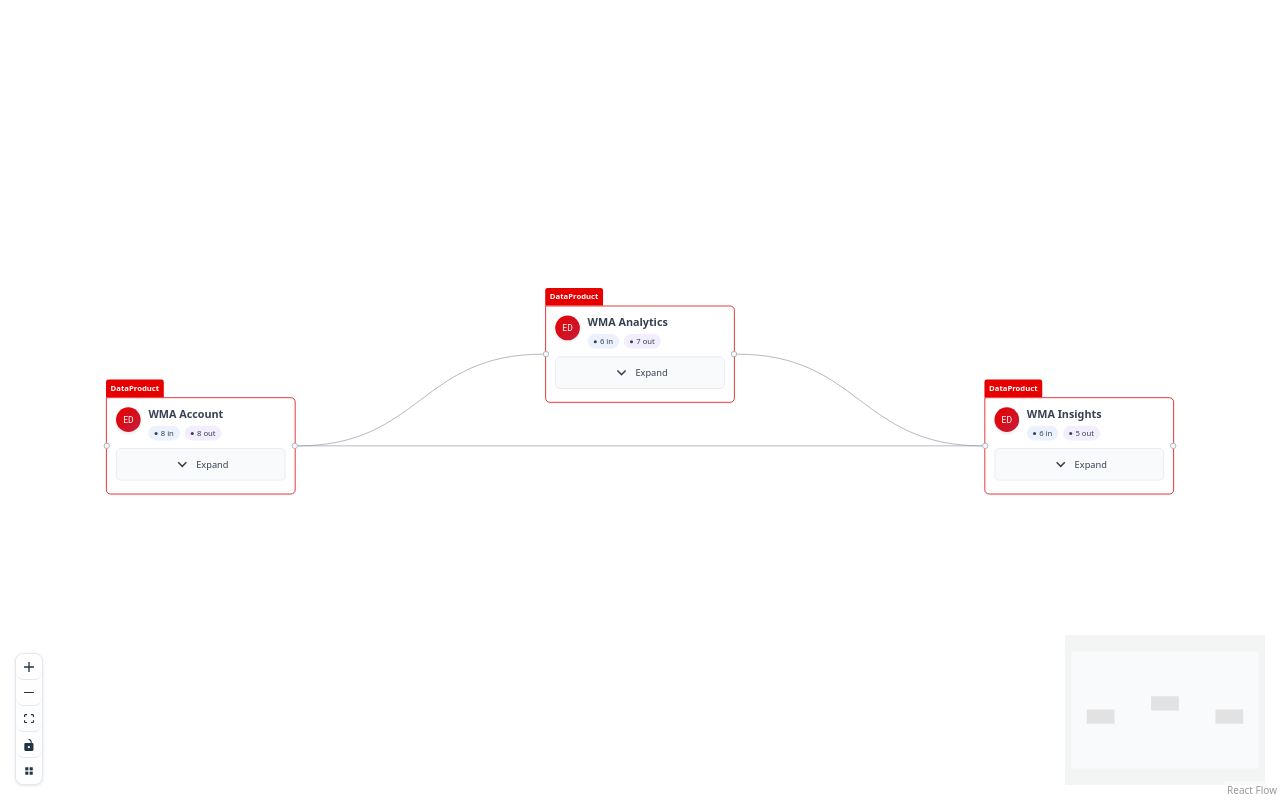
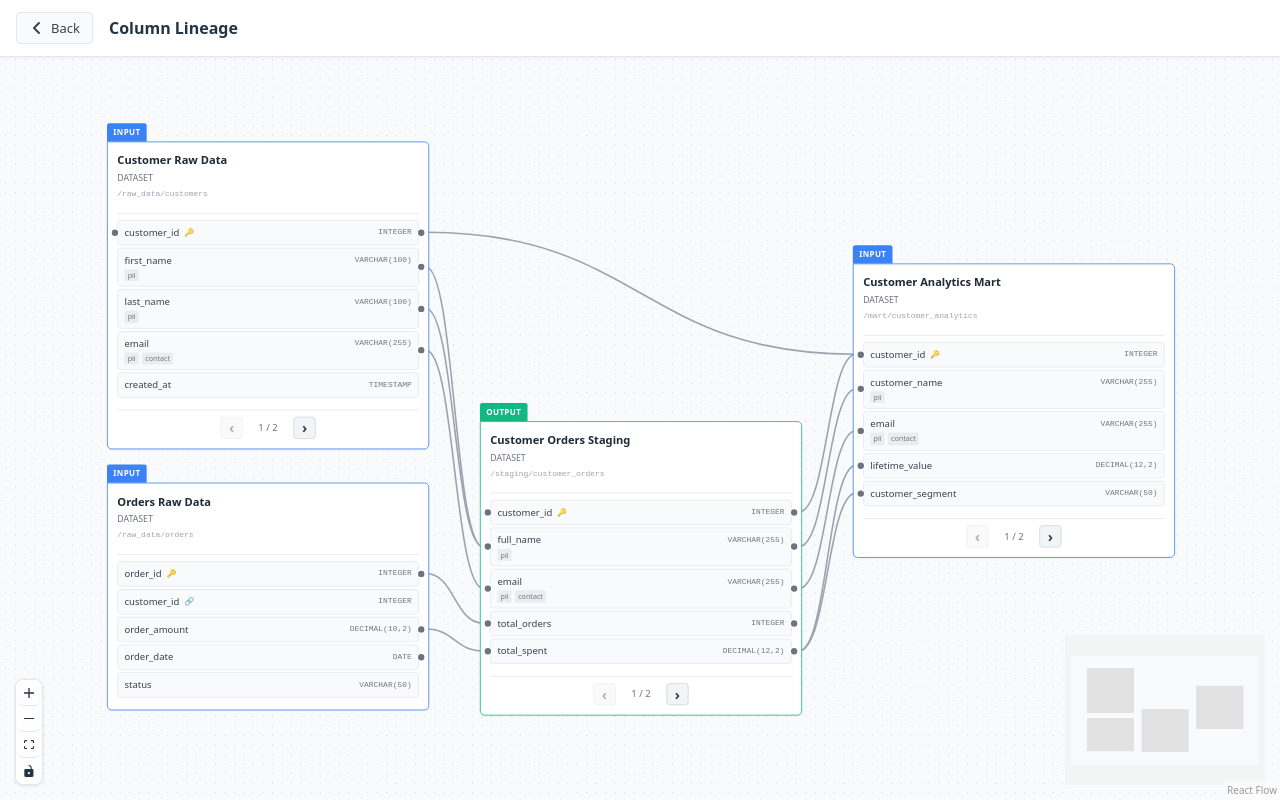
Before and after one commit to daneuchar/lineage-poc, a React (Vite) app: page / in a window 1280 px wide. Built offline with nearby package versions, Linux system fonts and the light colour scheme; the HTML template or start-up script is replaced by a standard one.

Commit message:
feat: enhance DatasetNode with pagination and error handling; update App view mode

```diff
--- a/src/App.tsx
+++ b/src/App.tsx
@@ -6,7 +6,7 @@ import './styles/index.css';
 import type { ViewMode } from './types';
 
 function App() {
-  const [viewMode, setViewMode] = useState<ViewMode>('port');
+  const [viewMode, setViewMode] = useState<ViewMode>('column');
   const [selectedPortForColumns, setSelectedPortForColumns] = useState<string | null>(null);
 
   const handleViewColumnLineage = (portId: string) => {
--- a/src/components/ColumnLineageCanvas.tsx
+++ b/src/components/ColumnLineageCanvas.tsx
@@ -134,6 +134,20 @@ function ColumnLineageCanvas({ onBack }: ColumnLineageCanvasProps) {
     },
   }));
 
+  const onError = useCallback((code: string, message: string) => {
+    // Suppress error #008 (handle not found) during pagination
+    // This can happen temporarily while React Flow processes handle updates
+    if (code === "008") {
+      console.debug(
+        "Handle temporarily unavailable during pagination:",
+        message
+      );
+      return;
+    }
+    // Log other errors normally
+    console.error(`React Flow Error ${code}:`, message);
+  }, []);
+
   if (loading) {
     return (
       <div className="column-lineage-container">
@@ -206,6 +220,7 @@ function ColumnLineageCanvas({ onBack }: ColumnLineageCanvasProps) {
           onNodesChange={onNodesChange}
           onEdgesChange={onEdgesChange}
           nodeTypes={nodeTypes}
+          onError={onError}
           defaultEdgeOptions={{
             type: 'default',
             animated: false,
--- a/src/components/DatasetNode.tsx
+++ b/src/components/DatasetNode.tsx
@@ -1,4 +1,6 @@
-import { Handle, Position } from '@xyflow/react';
+import { useState, useEffect, useRef, useCallback } from 'react';
+import { Handle, Position, NodeResizer } from '@xyflow/react';
+import type { NodeProps } from '@xyflow/react';
 import type { ColumnLineageColumn } from '../types';
 import '../styles/dataset-node.css';
 
@@ -16,8 +18,92 @@ export interface DatasetNodeData extends Record<string, unknown> {
   lineageColumns?: Set<string>;
 }
 
-export const DatasetNode = ({ data }: { data: DatasetNodeData }) => (
-  <div className="dataset-node">
+// Constants for height calculations
+const COLUMN_ITEM_HEIGHT = 40; // Approximate height of each column item including margins
+const HEADER_HEIGHT = 80; // Dataset header + tag height
+const PAGINATION_HEIGHT = 50; // Pagination controls height
+const MIN_COLUMNS_TO_SHOW = 5;
+const DEFAULT_COLUMNS_PER_PAGE = 5;
+
+// Calculate minimum height needed to show MIN_COLUMNS_TO_SHOW columns
+const MIN_NODE_HEIGHT = HEADER_HEIGHT + (MIN_COLUMNS_TO_SHOW * COLUMN_ITEM_HEIGHT) + PAGINATION_HEIGHT;
+
+export const DatasetNode = ({ data, selected }: NodeProps<DatasetNodeData>) => {
+  const nodeRef = useRef<HTMLDivElement>(null);
+  const [currentPage, setCurrentPage] = useState(1);
+  const [nodeHeight, setNodeHeight] = useState<number>(0);
+
+  const totalColumns = data.columns.length;
+
+  // Calculate columns per page based on available height
+  const calculateColumnsPerPage = useCallback((height: number): number => {
+    if (height === 0) return DEFAULT_COLUMNS_PER_PAGE;
+
+    const availableHeight = height - HEADER_HEIGHT - PAGINATION_HEIGHT;
+    const columnsCount = Math.floor(availableHeight / COLUMN_ITEM_HEIGHT);
+
+    // Ensure at least MIN_COLUMNS_TO_SHOW and at most totalColumns
+    return Math.max(MIN_COLUMNS_TO_SHOW, Math.min(columnsCount, totalColumns));
+  }, [totalColumns]);
+
+  const columnsPerPage = calculateColumnsPerPage(nodeHeight);
+  const totalPages = Math.ceil(totalColumns / columnsPerPage);
+
+  // Calculate visible columns based on current page and dynamic columns per page
+  const startIndex = (currentPage - 1) * columnsPerPage;
+  const endIndex = startIndex + columnsPerPage;
+  const visibleColumns = data.columns.slice(startIndex, endIndex);
+
+  // Track node height changes using ResizeObserver
+  useEffect(() => {
+    if (!nodeRef.current) return;
+
+    const resizeObserver = new ResizeObserver((entries) => {
+      for (const entry of entries) {
+        const height = entry.contentRect.height;
+        setNodeHeight(height);
+      }
+    });
+
+    resizeObserver.observe(nodeRef.current);
+
+    return () => {
+      resizeObserver.disconnect();
+    };
+  }, []);
+
+  // Reset to page 1 when columns per page changes (due to resize)
+  useEffect(() => {
+    // Ensure current page is valid after resize
+    if (currentPage > totalPages) {
+      setCurrentPage(totalPages || 1);
+    }
+  }, [columnsPerPage, currentPage, totalPages]);
+
+  // Notify parent about visible columns when page changes or columns per page changes
+  useEffect(() => {
+    const visibleColumnIds = visibleColumns.map((col) => col.id);
+    data.onVisibleColumnsChange?.(visibleColumnIds);
+  }, [currentPage, columnsPerPage, data, visibleColumns]);
+
+  const handlePrevPage = () => {
+    setCurrentPage((prev) => Math.max(1, prev - 1));
+  };
+
+  const handleNextPage = () => {
+    setCurrentPage((prev) => Math.min(totalPages, prev + 1));
+  };
+
+  return (
+    <div className="dataset-node" ref={nodeRef}>
+      {/* Node resizer - shows when node is selected */}
+      <NodeResizer
+        color="#3b82f6"
+        isVisible={selected}
+        minWidth={380}
+        minHeight={MIN_NODE_HEIGHT}
+      />
+
       {/* Flap/folder tag showing port type */}
       <div className={`dataset-tag ${data.portType || 'input'}`}>
         {data.portType === 'output' ? 'OUTPUT' : 'INPUT'}
@@ -32,8 +118,9 @@ export const DatasetNode = ({ data }: { data: DatasetNodeData }) => (
           <div className="dataset-schema">{data.schema}</div>
         )}
       </div>
+
       <div className="dataset-columns">
-      {data.columns.map((col) => {
+        {visibleColumns.map((col) => {
         const isSelected = data.selectedColumnId === col.id;
         const isInLineage = data.lineageColumns?.has(col.id);
         const hasTags = col.tags && col.tags.length > 0;
@@ -97,8 +184,34 @@ export const DatasetNode = ({ data }: { data: DatasetNodeData }) => (
           );
         })}
       </div>
+
+      {/* Pagination controls - only show if there are more columns than per page */}
+      {totalPages > 1 && (
+        <div className="pagination-controls">
+          <button
+            onClick={handlePrevPage}
+            disabled={currentPage === 1}
+            className="pagination-button"
+            aria-label="Previous page"
+          >
+            ‹
+          </button>
+          <span className="pagination-info">
+            {currentPage} / {totalPages}
+          </span>
+          <button
+            onClick={handleNextPage}
+            disabled={currentPage === totalPages}
+            className="pagination-button"
+            aria-label="Next page"
+          >
+            ›
+          </button>
+        </div>
+      )}
     </div>
   );
+};
 
 export const nodeTypes = {
   dataset: DatasetNode,
--- a/src/styles/dataset-node.css
+++ b/src/styles/dataset-node.css
@@ -8,12 +8,15 @@
   border: 1px solid #e5e7eb;
   border-radius: 0px 6px 6px 6px;
   padding: 12px;
-  min-width: 280px;
+  min-width: 380px;
   box-shadow: var(--shadow-sm);
   color: var(--node-text);
   transition: all 0.2s ease;
   position: relative;
-  z-index: -1;
+  z-index: 1;
+  display: flex;
+  flex-direction: column;
+  height: 100%;
 }
 
 /* Border color for input datasets */
@@ -53,6 +56,7 @@
 
 .dataset-header {
   margin-bottom: 12px;
+  flex-shrink: 0;
 }
 
 .dataset-title {
@@ -80,6 +84,11 @@
 .dataset-columns {
   border-top: 1px solid #e5e7eb;
   padding-top: 8px;
+  flex: 1;
+  overflow: visible;
+  display: flex;
+  flex-direction: column;
+  min-height: 0;
 }
 
 .column-item {
@@ -93,6 +102,7 @@
   border: 1px solid #e5e7eb;
   transition: all 0.15s ease;
   position: relative;
+  flex-shrink: 0;
 }
 
 .column-item:hover {
@@ -186,3 +196,54 @@
 .column-item.in-lineage .tag-badge {
   background: rgba(255, 255, 255, 0.2);
 }
+
+/* Pagination controls */
+.pagination-controls {
+  display: flex;
+  align-items: center;
+  justify-content: center;
+  gap: 12px;
+  margin-top: 12px;
+  padding-top: 8px;
+  border-top: 1px solid #e5e7eb;
+  flex-shrink: 0;
+}
+
+.pagination-button {
+  background: #f3f4f6;
+  border: 1px solid #d1d5db;
+  border-radius: 4px;
+  width: 28px;
+  height: 28px;
+  display: flex;
+  align-items: center;
+  justify-content: center;
+  cursor: pointer;
+  font-size: 18px;
+  color: #374151;
+  transition: all 0.15s ease;
+  padding: 0;
+  line-height: 1;
+}
+
+.pagination-button:hover:not(:disabled) {
+  background: #e5e7eb;
+  border-color: #9ca3af;
+}
+
+.pagination-button:active:not(:disabled) {
+  background: #d1d5db;
+}
+
+.pagination-button:disabled {
+  opacity: 0.4;
+  cursor: not-allowed;
+}
+
+.pagination-info {
+  font-size: 12px;
+  color: #6b7280;
+  font-weight: 500;
+  min-width: 40px;
+  text-align: center;
+}
```
Lines whose indentation alone changed are shown as unchanged.
